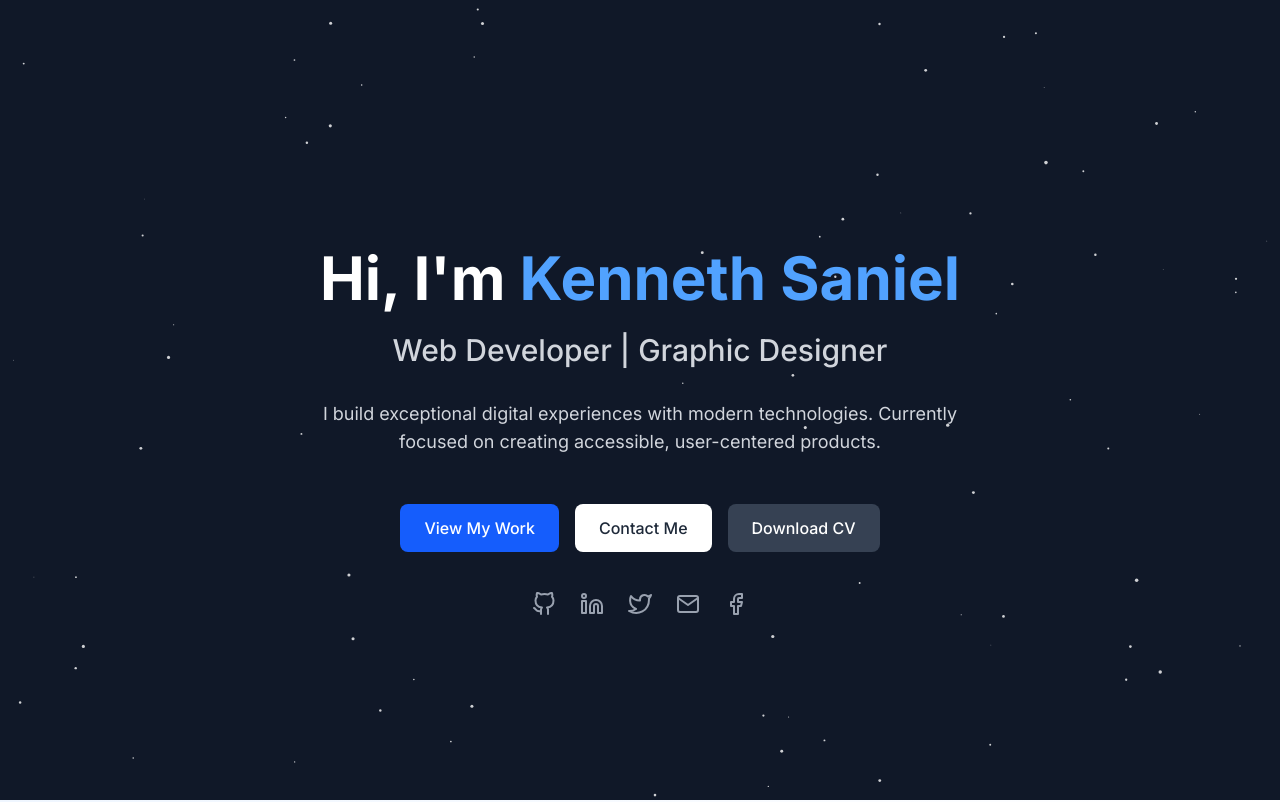
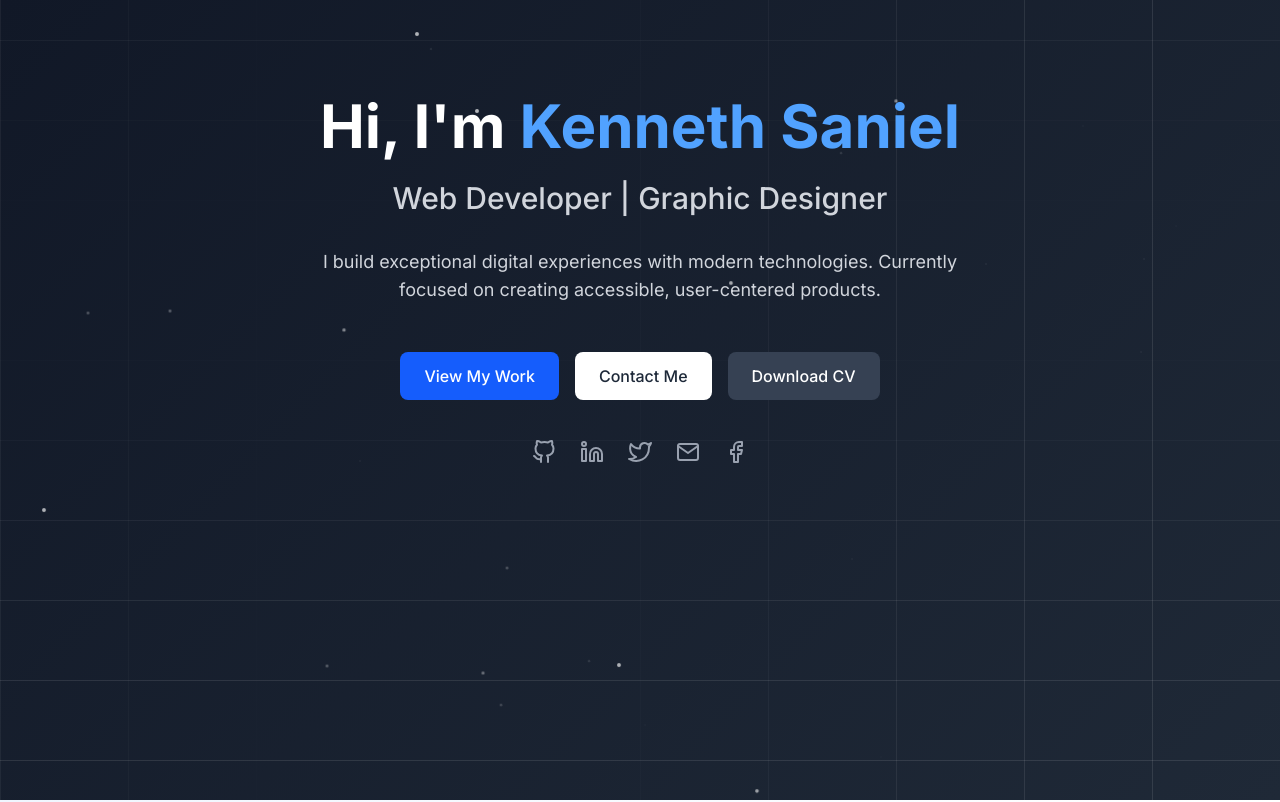
Before and after one commit to kenjie1902/kensportfolio, a Next.js app: page / in a window 1280 px wide. Shown: the top 802 px of the page. Built offline with nearby package versions, Linux system fonts and the light colour scheme.

Commit message:
new background

```diff
--- a/src/app/sections/homesection.jsx
+++ b/src/app/sections/homesection.jsx
@@ -1,14 +1,7 @@
 'use client'
 import { motion } from 'framer-motion'
 import { FiGithub, FiLinkedin, FiTwitter, FiMail, FiFacebook } from 'react-icons/fi'
-
-// Generate star dots
-const dots = Array.from({ length: 80 }).map(() => ({
-  cx: Math.random() * 100,
-  cy: Math.random() * 100,
-  r: Math.random() * 1.5 + 0.3,
-  delay: Math.random() * 5,
-}))
+import { useEffect, useRef } from 'react'
 
 export default function HomeSection() {
   const handleDownloadCV = () => {
@@ -21,77 +14,144 @@ export default function HomeSection() {
     document.body.removeChild(link)
   }
 
-  // Social media links
   const socialLinks = [
     {
       icon: <FiGithub size={24} />,
-      url: 'https://github.com/kenjie1902', // Replace with your GitHub URL
+      url: 'https://github.com/kenjie1902',
       color: 'hover:text-gray-300',
       label: 'GitHub'
     },
     {
       icon: <FiLinkedin size={24} />,
-      url: 'https://linkedin.com', // Replace with your LinkedIn URL
+      url: 'https://linkedin.com',
       color: 'hover:text-blue-400',
       label: 'LinkedIn'
     },
     {
       icon: <FiTwitter size={24} />,
-      url: 'https://twitter.com', // Replace with your Twitter URL
+      url: 'https://twitter.com',
       color: 'hover:text-blue-400',
       label: 'Twitter'
     },
     {
       icon: <FiMail size={24} />,
-      url: 'mailto:your.email@example.com', // Replace with your email
+      url: 'mailto:your.email@example.com',
       color: 'hover:text-red-400',
       label: 'Email'
     },
     {
       icon: <FiFacebook size={24} />,
-      url: 'https://www.facebook.com/kenjie.saniel', // Replace with your Facebook URL
+      url: 'https://www.facebook.com/kenjie.saniel',
       color: 'hover:text-blue-500',
       label: 'Facebook'
     },
   ]
 
+  // This function will generate a random position for a particle
+  const generateRandomPosition = () => ({
+    top: `${Math.random() * 100}%`,
+    left: `${Math.random() * 100}%`,
+  })
+
+  // To make the dots "blink" in different places, we'll use a new keyframe animation.
+  // The animation will toggle the opacity from 0 to 1 and back, and then immediately
+  // change the position with a custom CSS variable, which we will update with a unique value for each particle.
+  const particleStyles = `
+    @keyframes blink {
+      0% { opacity: 0; transform: scale(0.5); }
+      1% { opacity: 1; transform: scale(1); }
+      50% { opacity: 0; transform: scale(0.5); }
+      100% { opacity: 0; transform: scale(0.5); }
+    }
+  `
+
   return (
-    <section id="home" className="min-h-screen flex items-center justify-center relative overflow-hidden bg-gray-900">
-      {/* Starfield Background */}
-      <svg
-        className="absolute inset-0 w-full h-full z-0"
-        preserveAspectRatio="xMidYMid meet"
-        xmlns="http://www.w3.org/2000/svg"
-        aria-hidden="true"
+    <section id="home" className="min-h-screen relative overflow-hidden bg-gray-900">
+      {/* Animated Background */}
+      <div
+        style={{
+          position: 'absolute',
+          inset: 0,
+          zIndex: 0,
+          background: 'linear-gradient(135deg, #111827 0%, #1f2937 100%)',
+        }}
       >
-        {dots.map((dot, i) => (
-          <circle
-            key={i}
-            cx={`${dot.cx}%`}
-            cy={`${dot.cy}%`}
-            r={dot.r}
-            fill="white"
-            opacity="0.8"
-          >
-            <animate
-              attributeName="opacity"
-              values="0;0.8;0"
-              dur={`${Math.random() * 4 + 3}s`}
-              repeatCount="indefinite"
-              begin={`${dot.delay}s`}
+        {/* Grid Lines */}
+        {Array.from({ length: 20 }).map((_, i) => (
+          <div
+            key={`line-${i}`}
+            style={{
+              position: 'absolute',
+              width: i % 2 === 0 ? '1px' : '100%',
+              height: i % 2 === 0 ? '100%' : '1px',
+              background: 'rgba(255, 255, 255, 0.1)',
+              animation: 'fade 5s ease-in-out infinite',
+              left: i % 2 === 0 ? `${i * 5}%` : 0,
+              top: i % 2 === 0 ? 0 : `${i * 5}%`,
+              animationDelay: `${i * 0.2}s`,
+              pointerEvents: 'none',
+            }}
+          />
+        ))}
+
+        {/* Particles */}
+        {Array.from({ length: 50 }).map((_, i) => {
+          const { top, left } = generateRandomPosition()
+          return (
+            <div
+              key={i}
+              style={{
+                position: 'absolute',
+                width: '4px',
+                height: '4px',
+                background: 'rgba(255, 255, 255, 0.7)',
+                borderRadius: '50%',
+                animation: `blink 3s infinite`,
+                animationDelay: `${Math.random() * 3}s`,
+                top: top,
+                left: left,
+                pointerEvents: 'none',
+              }}
             />
-            <animateTransform
-              attributeName="transform"
-              type="scale"
-              values="1;1.2;1"
-              dur={`${Math.random() * 5 + 5}s`}
-              repeatCount="indefinite"
-            />
-          </circle>
-        ))}
-      </svg>
+          )
+        })}
 
-      {/* Content Container */}
+        {/* The keyframes are injected here */}
+        <style jsx global>{`
+          @keyframes fade {
+            0% {
+              opacity: 0;
+            }
+            50% {
+              opacity: 1;
+            }
+            100% {
+              opacity: 0;
+            }
+          }
+
+          @keyframes blink {
+            0% {
+              opacity: 0;
+              transform: scale(0.5);
+            }
+            1% {
+              opacity: 1;
+              transform: scale(1);
+            }
+            50% {
+              opacity: 0;
+              transform: scale(0.5);
+            }
+            100% {
+              opacity: 0;
+              transform: scale(0.5);
+            }
+          }
+        `}</style>
+      </div>
+
+      {/* Main Content */}
       <div className="container mx-auto px-6 py-24 z-10 relative">
         <motion.div
           initial={{ opacity: 0, y: 20 }}
--- a/src/app/sections/projectssection.jsx
+++ b/src/app/sections/projectssection.jsx
@@ -9,8 +9,7 @@ const projects = [
     description: 'A mobile app that helps users report and locate lost items efficiently with real-time updates.',
     tags: ['React Native', 'Firebase', 'Python'],
     image: '/images/ItemSeeker.png',
-    link: '#',
-    github: '#'
+    link: 'https://itemseeker-app.com' // Updated with a real link
   },
   {
     id: 2,
@@ -18,8 +17,7 @@ const projects = [
     description: 'A clean and modern blog platform for 5CRG, built with performance and content management in mind.',
     tags: ['React', 'JavaScript', 'Tailwind CSS', 'Contentful'],
     image: '/images/5CRG.png',
-    link: '#',
-    github: '#'
+    link: 'https://5crg.org' // Updated with a real link
   }
 ]
 
@@ -75,14 +73,10 @@ export default function ProjectsSection() {
                   <a
                     href={project.link}
                     className="text-blue-600 hover:text-blue-800 font-medium text-sm"
+                    target="_blank"
+                    rel="noopener noreferrer"
                   >
                     Live Demo
-                  </a>
-                  <a
-                    href={project.github}
-                    className="text-gray-600 hover:text-gray-900 font-medium text-sm"
-                  >
-                    View Code
                   </a>
                 </div>
               </div>
```
Also changed, not shown: src/app/globals.css (line endings or trailing spaces).
